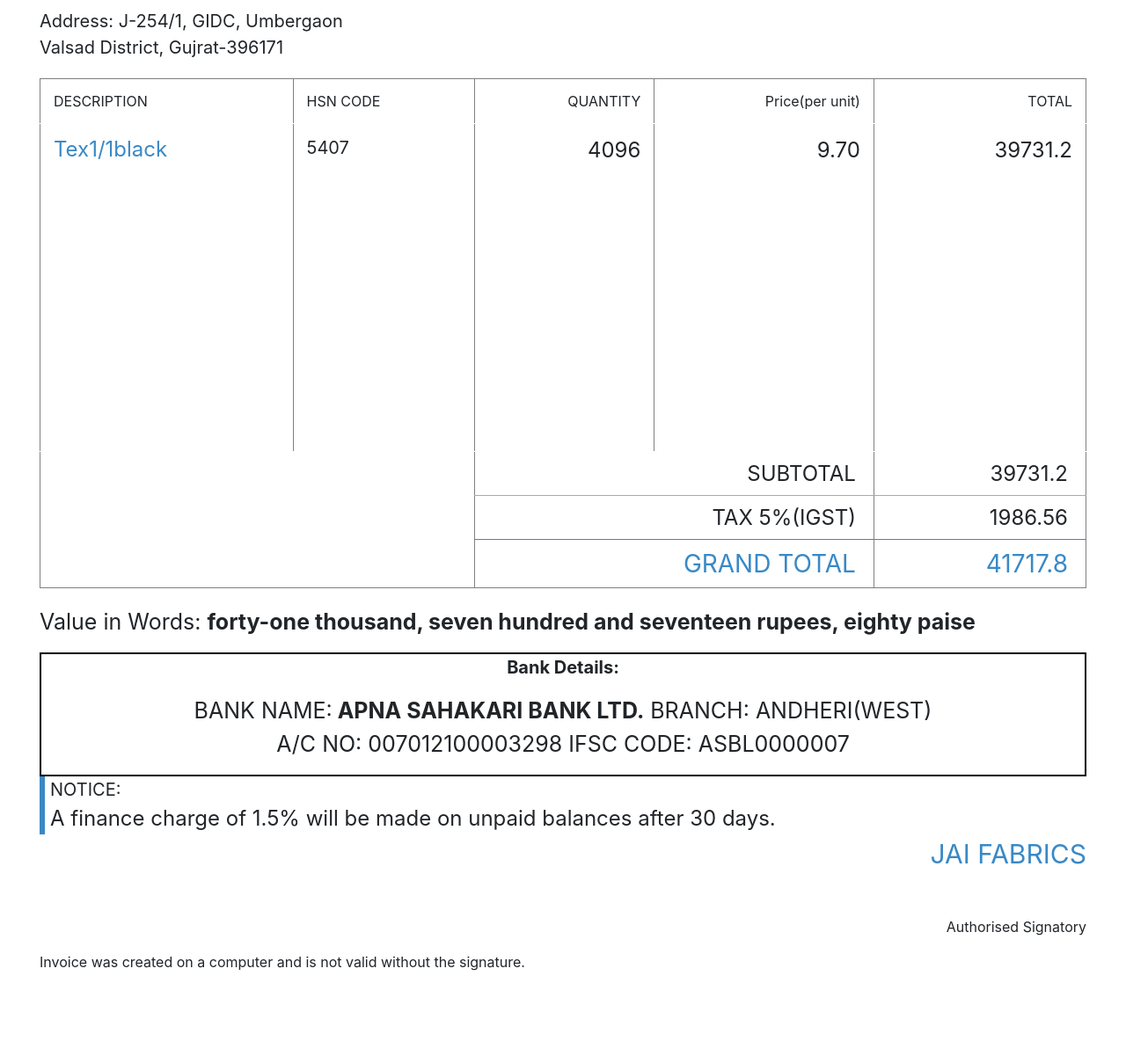
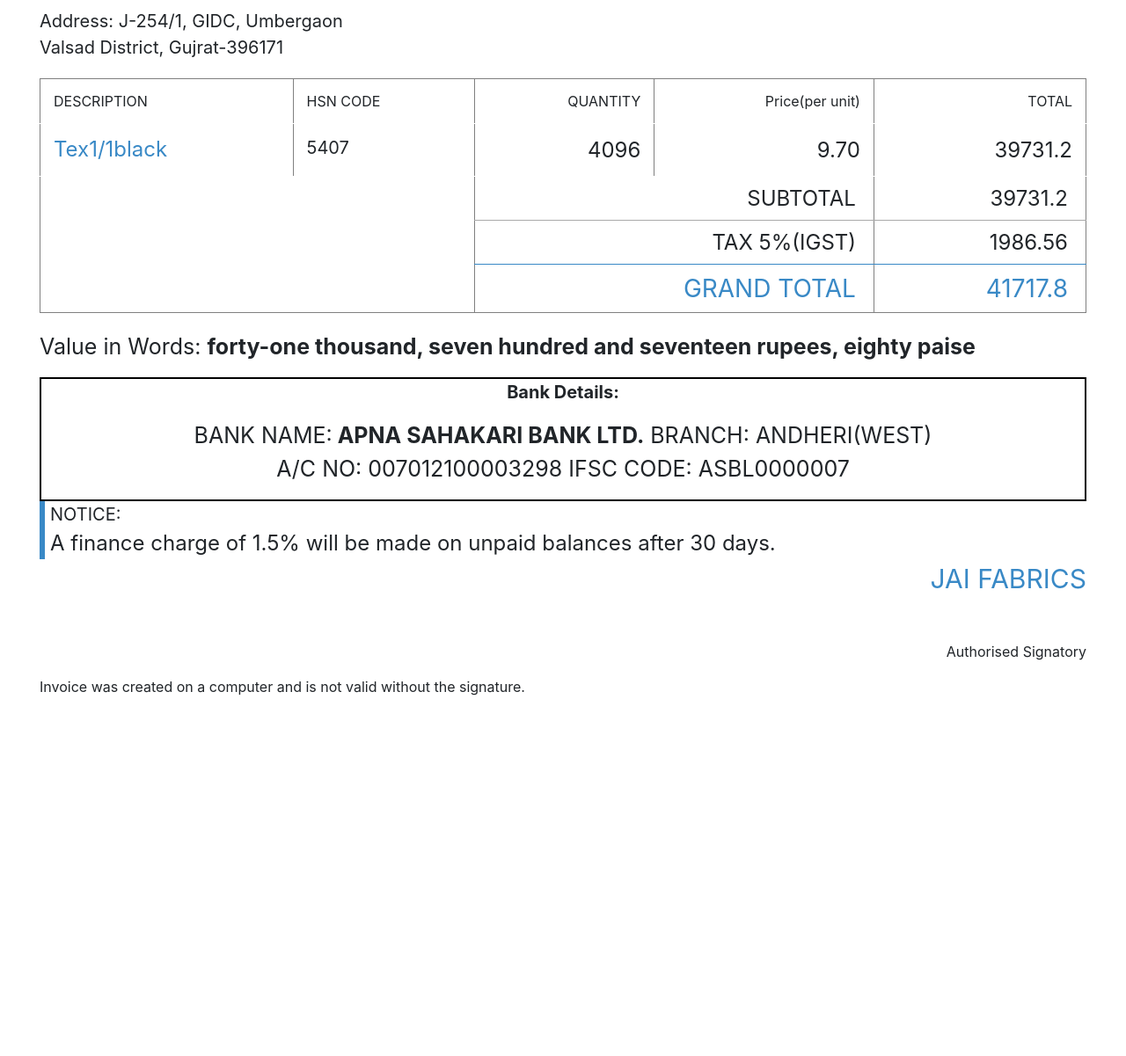
Before and after one commit to jaiparmani/billGenerator, a Django app: page /getSaleBill/466/ in a window 1280 px wide. Shown: the part 484-1685 px from the top of the page at 88% size. After the commit the page ends 1275 px from the top, so only its background shows below. Run offline with Django 3.2, Linux system fonts and the light colour scheme; data comes from the database, SQL or seed files in the repository; some libraries are stand-ins or nearby versions.

Commit message:
Fix the PDF export breaking the invoice across multiple pages
Two compounding causes, both fixed:

1. invoice.css had a stray, unscoped `table { height: 580px }` rule
   (dead CSS sitting next to other obvious cruft like
   `.jumbotron { padding: 1000px }`) forcing every table - including
   the invoice's own single-item table - to an artificial minimum
   height. Removed it; this also quietly improves the on-screen and
   printed invoice, since both share this file with the PDF export.

2. The PDF generation itself sliced the captured invoice across
   multiple A4 pages based on raw pixel height, which is fragile
   against whatever width the user's browser happens to be at and
   can cut a table row in half at the page boundary. Since this app
   is one sale = one line item = one invoice (confirmed in
   getSaleBill), every invoice here is inherently short, so there's
   no real case for multi-page output. Switched to scaling the whole
   capture to fit one page instead.

Verified locally: PDF is now exactly 1 page at ~400KB, invoice table
sizes to its actual content instead of a forced 580px, and the full
button-click flow still completes cleanly with no console errors.

Co-Authored-By: Claude Sonnet 5 <noreply@anthropic.com>

```diff
--- a/JaiFabricsInvoice/InvoiceGeneration/static/invoice.css
+++ b/JaiFabricsInvoice/InvoiceGeneration/static/invoice.css
@@ -30,9 +30,6 @@ th{
 }
 .mainTitle{
   font-size: 35px;
-}
-table{
-  height: 580px;
 }
 .invoice header {
     padding: 10px;
--- a/JaiFabricsInvoice/InvoiceGeneration/templates/bill.html
+++ b/JaiFabricsInvoice/InvoiceGeneration/templates/bill.html
@@ -185,21 +185,20 @@ document.getElementById('exportPdfBtn').addEventListener('click', function () {
         var pdf = new window.jspdf.jsPDF('p', 'mm', 'a4');
         var pageWidth = pdf.internal.pageSize.getWidth();
         var pageHeight = pdf.internal.pageSize.getHeight();
-        var imgWidth = pageWidth;
-        var imgHeight = (canvas.height * imgWidth) / canvas.width;
-        var heightLeft = imgHeight;
-        var position = 0;
 
-        pdf.addImage(imgData, 'JPEG', 0, position, imgWidth, imgHeight);
-        heightLeft -= pageHeight;
+        // Every invoice here is one sale = one line item, so it's always
+        // short. Scale the whole thing to fit a single page instead of
+        // slicing it across pages - simpler, and avoids a row getting cut
+        // in half at a page boundary.
+        var margin = 10;
+        var maxWidth = pageWidth - margin * 2;
+        var maxHeight = pageHeight - margin * 2;
+        var ratio = Math.min(maxWidth / canvas.width, maxHeight / canvas.height);
+        var imgWidth = canvas.width * ratio;
+        var imgHeight = canvas.height * ratio;
+        var x = (pageWidth - imgWidth) / 2;
 
-        while (heightLeft > 0) {
-            position = heightLeft - imgHeight;
-            pdf.addPage();
-            pdf.addImage(imgData, 'JPEG', 0, position, imgWidth, imgHeight);
-            heightLeft -= pageHeight;
-        }
-
+        pdf.addImage(imgData, 'JPEG', x, margin, imgWidth, imgHeight);
         pdf.save('Invoice-{{ invoiceNumber }}.pdf');
     }).catch(function (err) {
         console.error('PDF export failed', err);
```
